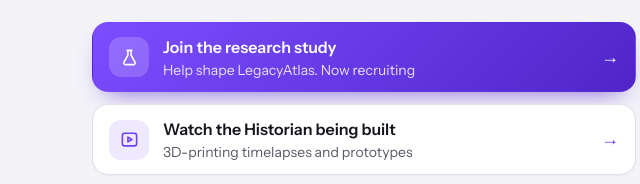
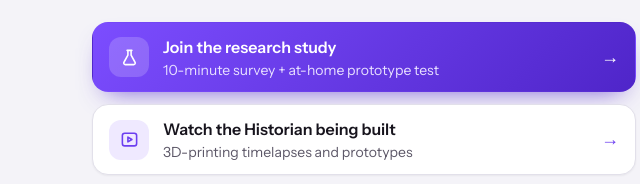
Before and after one commit to legacyatlas-inc/legacyatlas-inc.github.io, a plain HTML site: page index.html in a window 1280 px wide. Shown: the part 526-710 px from the top of the page, 276-916 px from the left. Drawn offline with Linux system fonts and the light colour scheme.

Commit message:
Add files via upload

```diff
--- a/index.html
+++ b/index.html
@@ -209,7 +209,7 @@ footer b{font:600 13px Saira,sans-serif;letter-spacing:.22em;color:var(--ink)}
    <h2>Help us build the future of family memory</h2>
    <p class="muted">Join the LegacyAtlas research study and help shape how families save, share and pass down what matters.</p>
    <ul class="ticks" id="studyList"></ul>
-   <a class="btn" id="studyBtn" href="#study"><span class="ic"><svg viewBox="0 0 24 24" fill="none" stroke="currentColor" stroke-width="2" stroke-linecap="round" stroke-linejoin="round"><path d="M9 11l3 3 8-8"/><path d="M20 12v7a2 2 0 01-2 2H6a2 2 0 01-2-2V5a2 2 0 012-2h9"/></svg></span><span>Sign up to take part<small>Takes about 2 minutes</small></span><span class="go">→</span></a>
+   <a class="btn" id="studyBtn" href="#study"><span class="ic"><svg viewBox="0 0 24 24" fill="none" stroke="currentColor" stroke-width="2" stroke-linecap="round" stroke-linejoin="round"><path d="M9 11l3 3 8-8"/><path d="M20 12v7a2 2 0 01-2 2H6a2 2 0 01-2-2V5a2 2 0 012-2h9"/></svg></span><span>Take the survey<small>About 10 minutes</small></span><span class="go">→</span></a>
    <p class="note" id="studyNote">Study details shown are placeholders until the final study info is added.</p>
   </div>
  </section>
@@ -236,13 +236,14 @@ footer b{font:600 13px Saira,sans-serif;letter-spacing:.22em;color:var(--ink)}
 
  const SITE = {
   studySignup: "",                 // paste your Google Form / Typeform link, e.g. "https://forms.gle/xxxx"
-  studyIsFinal: false              // set to true once the study bullets below are real
+  studyIsFinal: true              // set to true once the study bullets below are real
  };
 
  const STUDY = [
-  "Who: parents, grandparents, and anyone who wants to protect their family's memories",
-  "What: a short survey and an optional conversation about how you keep memories today",
-  "Why: your answers shape how the Historian's Vault, Legacy and History work"
+  "Who: adults 18+, especially parents, grandparents and anyone who has lost a loved one",
+  "What: a 10-minute online survey about how your family keeps memories today",
+  "Bonus: 5 households will be chosen to test the Historian prototype at home for 4 weeks",
+  "Thank you: everyone who joins gets early access to the Historian"
  ];
 
  // BUILD VIDEOS & PHOTOS
@@ -254,22 +255,25 @@ footer b{font:600 13px Saira,sans-serif;letter-spacing:.22em;color:var(--ink)}
   // { type:"image", src:"prototype1.jpg", caption:"Prototype v1" },
  ];
 
- // [name, link, icon] — delete a line to hide a platform, add one to show another
+ // SOCIAL LINKS: [name, full link, what to show under the name, icon]
+ // A line with an empty link ("") is hidden until you paste the link in.
  const SOCIAL = [
-  ["Instagram", "https://www.instagram.com/" + HANDLE, "ig"],
-  ["TikTok",    "https://www.tiktok.com/@" + HANDLE,   "tt"],
-  ["Facebook",  "https://www.facebook.com/" + HANDLE,  "fb"]
+  ["Instagram", "https://www.instagram.com/legacyatlas.inc", "@legacyatlas.inc", "ig"],
+  ["TikTok",    "https://www.tiktok.com/@legacyatlas.inc",   "@legacyatlas.inc", "tt"],
+  ["X",         "https://x.com/Legacyatlasinc",               "@Legacyatlasinc",  "x"],
+  ["Facebook",  "https://www.facebook.com/share/1A1RFdtsJU/",  "LegacyAtlas",               "fb"],   // paste your Facebook Page link, e.g. "https://www.facebook.com/profile.php?id=123..."
+  ["Discord",   "https://discord.gg/EDqgKAJT8Z",  "Join the community",        "dc"]    // paste your server invite, e.g. "https://discord.gg/abc123"
  ];
 
  // Main buttons: [where it goes, title, subtitle, icon, highlighted?]
  const LINKS = [
-  ["study", "Join the research study",          "Help shape LegacyAtlas. Now recruiting",   "flask", true],
+  ["study", "Join the research study",          "10-minute survey + at-home prototype test",   "flask", true],
   ["#build","Watch the Historian being built",  "3D-printing timelapses and prototypes",    "play"],
   ["#about","What is LegacyAtlas?",             "Memories kept like heirlooms",             "globe"],
   ["#why",  "Why I built it",                   "The story behind the mission",             "heart"],
   ["#how",  "Meet the Historian (LAH)",         "The device and the Atlas AI team",         "chip"],
   ["#rooms","The Vault, Legacy & History",      "Three ways to keep your legacy",           "book"],
-  ["#follow","Follow & contact",                "@" + HANDLE + " on every platform",        "at"]
+  ["#follow","Follow & contact",                "Instagram, TikTok, X, Facebook & Discord",        "at"]
  ];
  /* ===================================================== */
 
@@ -285,6 +289,8 @@ footer b{font:600 13px Saira,sans-serif;letter-spacing:.22em;color:var(--ink)}
   printer:'<path d="M5 20h14M7 20V9h10v11M9 9V4h6v5"/><path d="M12 13v3"/>',
   ig:'<rect x="3" y="3" width="18" height="18" rx="5"/><circle cx="12" cy="12" r="4"/><circle cx="17.5" cy="6.5" r="1" fill="currentColor"/>',
   tt:'<path d="M14 3v11.5a3.5 3.5 0 11-3.5-3.5"/><path d="M14 3c.5 3 2.5 5 5.5 5.2"/>',
+  x:'<path d="M4 4l16 16M20 4L4 20"/>',
+  dc:'<path d="M7 7c3-1.3 7-1.3 10 0l2 9c-2 1.5-4 2-4 2l-1-2M10 16l-1 2s-2-.5-4-2l2-9"/><circle cx="9.5" cy="12" r="1"/><circle cx="14.5" cy="12" r="1"/>',
   fb:'<path d="M15 3h-2.5A3.5 3.5 0 009 6.5V10H6.5v3.5H9V21h3.5v-7.5H15l.5-3.5h-3V7a1 1 0 011-1H15z"/>'
  };
  const ext = h => /^https?:/i.test(h);
@@ -313,8 +319,8 @@ footer b{font:600 13px Saira,sans-serif;letter-spacing:.22em;color:var(--ink)}
  sb.href = studyHref; if (ext(studyHref)) { sb.target = "_blank"; sb.rel = "noopener"; }
  if (SITE.studyIsFinal) $("studyNote").remove();
 
- $("social").innerHTML = SOCIAL.map(([n,u,ic]) =>
-  `<a href="${u}" target="_blank" rel="noopener">${svg(I[ic])}<span>${n}<small>@${HANDLE}</small></span></a>`).join("");
+ $("social").innerHTML = SOCIAL.filter(([,u]) => u).map(([n,u,sub,ic]) =>
+  `<a href="${u}" target="_blank" rel="noopener">${svg(I[ic])}<span>${n}<small>${sub}</small></span></a>`).join("");
  $("topHandle").textContent = "@" + HANDLE;
  $("mail").href = "mailto:" + EMAIL;
  $("mailText").textContent = EMAIL;
```
